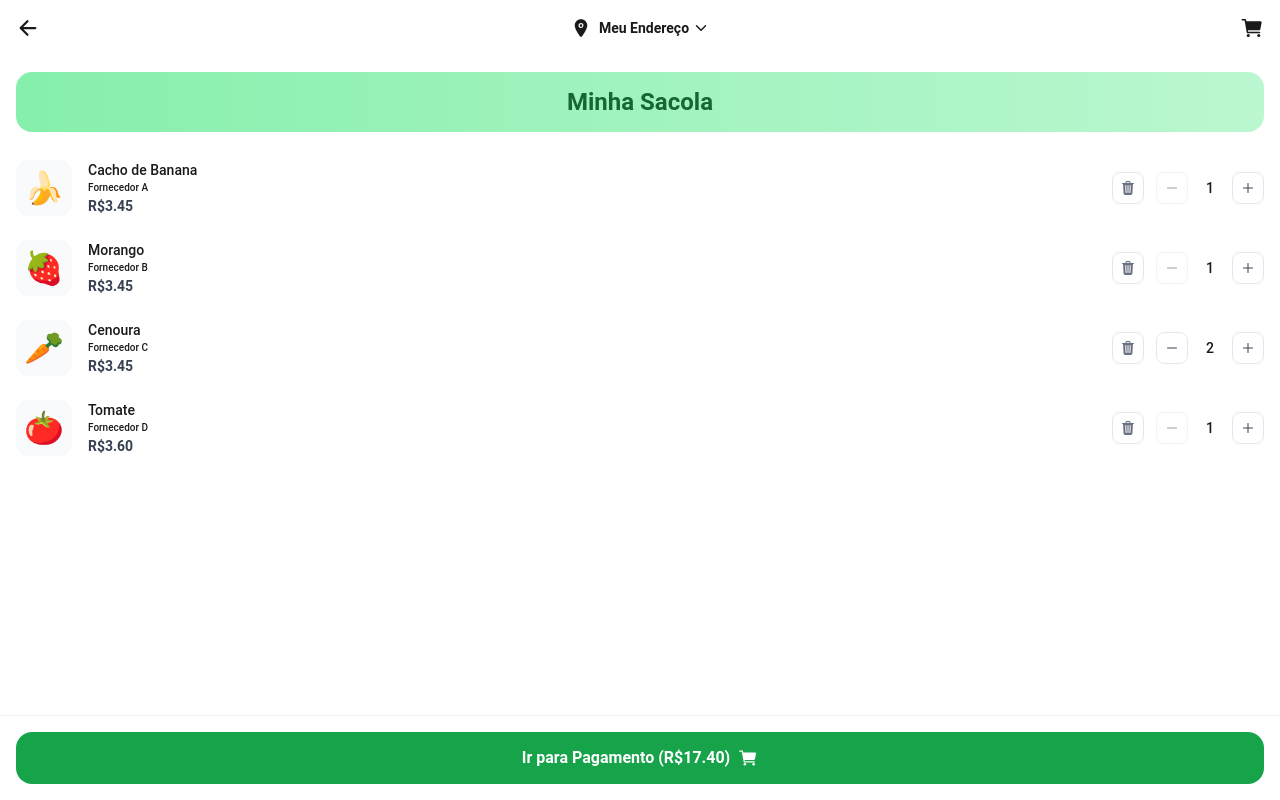
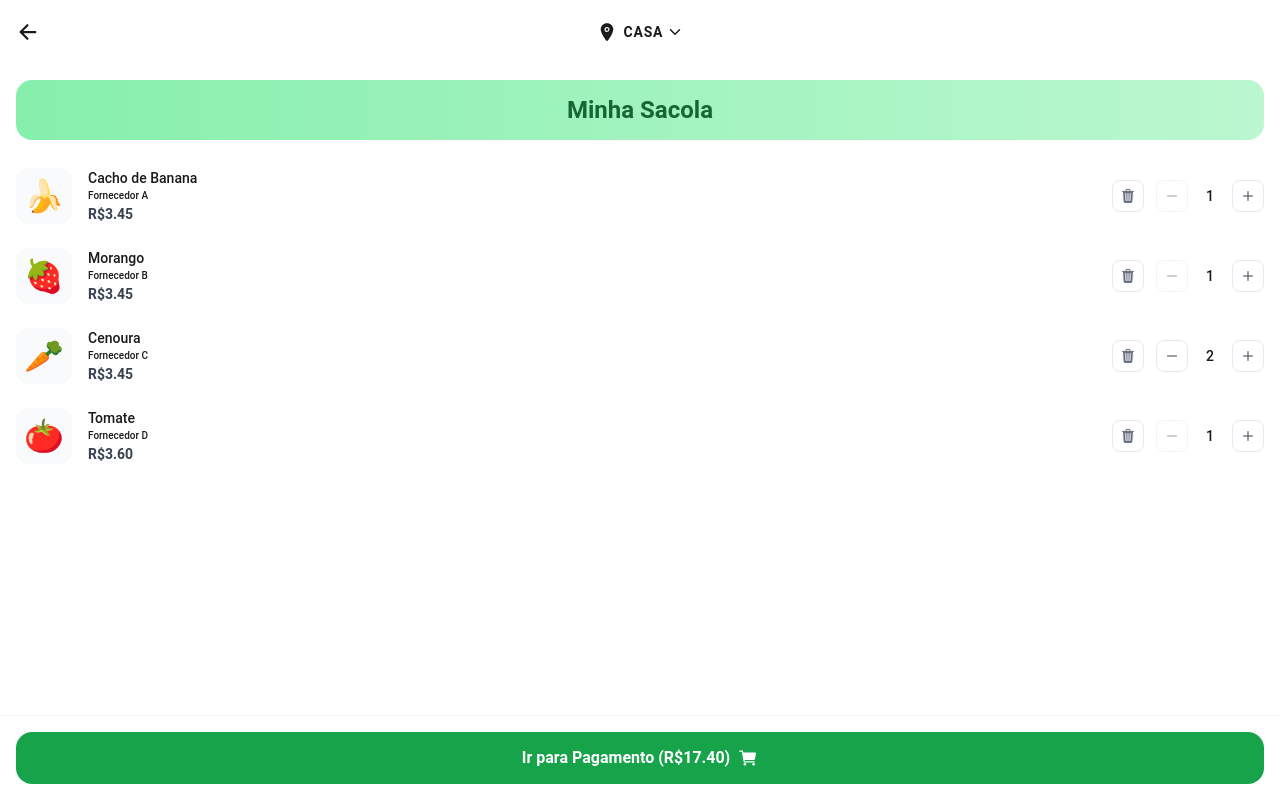
Before and after one commit to Andershowww/IonicAPP, a React (Vite) app: page /cart in a window 1280 px wide. Built offline with nearby package versions, Linux system fonts and the light colour scheme.

Commit message:
adicionado endereco ao cart

```diff
--- a/src/pages/Cart.tsx
+++ b/src/pages/Cart.tsx
@@ -4,7 +4,15 @@ import {
   IonIcon,
   IonPage,
   IonText,
-  IonToolbar
+  IonToolbar,
+  IonButton,
+  IonBadge,
+  IonModal,
+  IonTitle,
+  IonButtons,
+  IonList,
+  IonItem,
+  IonLabel
 } from '@ionic/react';
 import { arrowBack, cart, chevronDown, location } from 'ionicons/icons';
 import React, { useState } from 'react';
@@ -21,7 +29,20 @@ interface Product {
 }
 
 const Cart: React.FC = () => {
+  const [selectedAddress, setSelectedAddress] = useState('Casa');
+  const [showModal, setShowModal] = useState(false);
   const history = useHistory();
+
+  const addresses = [
+    'Casa',
+    'Casa 2',
+  ];
+
+  const handleSelectAddress = (address: string) => {
+    setSelectedAddress(address);
+    setShowModal(false);
+  };
+
   const [cartItems, setCartItems] = useState<Product[]>([
     {
       id: 1,
@@ -81,32 +102,57 @@ const Cart: React.FC = () => {
       <IonHeader className="ion-no-border">
         <IonToolbar style={{ '--background': '#fff', '--padding-top': '8px', '--padding-bottom': '8px' }}>
           <div style={{
-            display: 'flex',
-            justifyContent: 'space-between',
-            alignItems: 'center',
-            padding: '0 16px'
-          }}>
+                  display: 'flex',
+                  justifyContent: 'center',
+                  alignItems: 'center',
+                  padding: '0 16px',
+                  position: 'relative', // necessário para posicionar o botão de voltar
+                  height: '48px'
+                }}>
 
             {/* Botão de voltar */}
             <IonIcon
                 icon={arrowBack}
-                style={{ fontSize: '24px', color: '#1a1a1a', cursor: 'pointer' }}
+                style={{
+                  fontSize: '24px',
+                  color: '#1a1a1a',
+                  cursor: 'pointer',
+                  position: 'absolute',
+                  left: '16px', // fixa na borda esquerda
+                }}
                 onClick={() => history.push('/home')} // <-- volta para a home
             />
 
-            <div style={{ display: 'flex', alignItems: 'center', gap: '8px' }}>
-              <IonIcon icon={location} style={{ fontSize: '20px', color: '#1a1a1a' }} />
-              <div style={{ display: 'flex', alignItems: 'center', gap: '4px' }}>
+            <IonButton fill="clear" style={{ display: 'flex', alignItems: 'center', padding: 0, margin: 0,}} onClick={() => setShowModal(true)}>
+                <IonIcon icon={location} style={{ fontSize: '20px', color: '#1a1a1a', marginRight: '6px' }} />
                 <IonText style={{ fontSize: '14px', fontWeight: '600', color: '#1a1a1a' }}>
-                  Meu Endereço
+                  {selectedAddress}
                 </IonText>
-                <IonIcon icon={chevronDown} style={{ fontSize: '16px', color: '#1a1a1a' }} />
-              </div>
+                <IonIcon icon={chevronDown} style={{ fontSize: '16px', color: '#1a1a1a', marginLeft: '4px' }} />
+              </IonButton>
             </div>
-            <IonIcon icon={cart} style={{ fontSize: '24px', color: '#1a1a1a' }} />
-          </div>
-        </IonToolbar>
-      </IonHeader>
+          </IonToolbar>
+        </IonHeader>
+        <IonModal isOpen={showModal} onDidDismiss={() => setShowModal(false)}>
+          <IonHeader>
+            <IonToolbar style={{ '--background': '#fff' }}>
+              <IonTitle>Selecione um endereço</IonTitle>
+              <IonButtons slot="end" >
+                <IonButton  onClick={() => setShowModal(false)}>Fechar</IonButton>
+              </IonButtons>
+            </IonToolbar>
+          </IonHeader>
+          <IonContent className="ion-padding" style={{ '--background': '#fff' }}>
+            <IonList color="light">
+              {addresses.map((address, idx) => (
+                <IonItem className="ion-padding p-0" lines="full" style={{ '--background': '#fff' }} key={idx} button onClick={() => handleSelectAddress(address)}>
+                  <IonIcon icon={location} slot="start" />
+                  <IonLabel>{address}</IonLabel>
+                </IonItem>
+              ))}
+            </IonList>
+          </IonContent>
+        </IonModal>
 
       <IonContent fullscreen>
         {/* Banner */}
```
